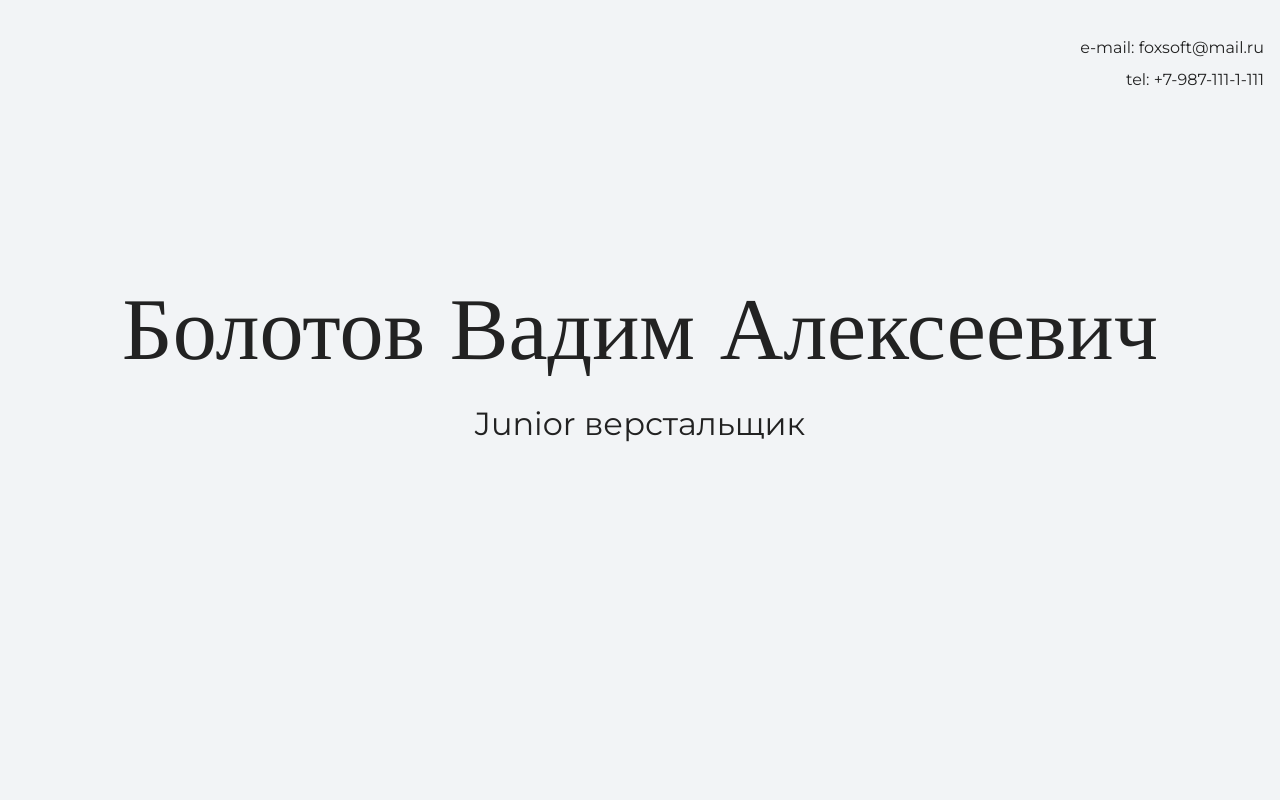
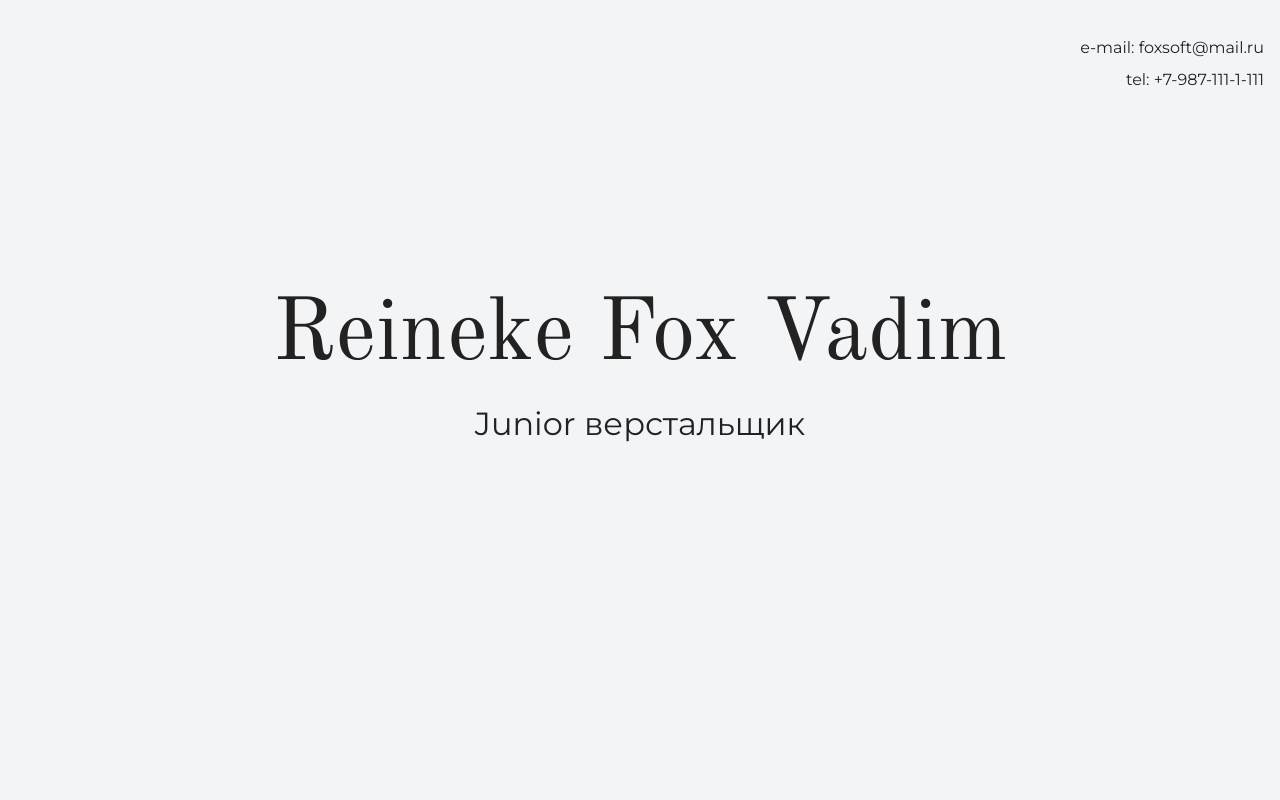
Before and after one commit to ReinekeFox-Vadim/Home-page-test, a plain HTML site: page index.html in a window 1280 px wide. Shown: the top 800 px of the page. Drawn offline with nearby package versions, Linux system fonts and the light colour scheme.

Commit message:
Add files via upload

```diff
--- a/index.html
+++ b/index.html
@@ -17,7 +17,7 @@
 
     <section class="hero-image">
       <div class="container">
-      <h1 class="heading">Болотов Вадим Алексеевич</h1>
+      <h1 class="heading">Reineke Fox Vadim</h1>
       <p>Junior верстальщик</p>
     </div>
     </section>
```
